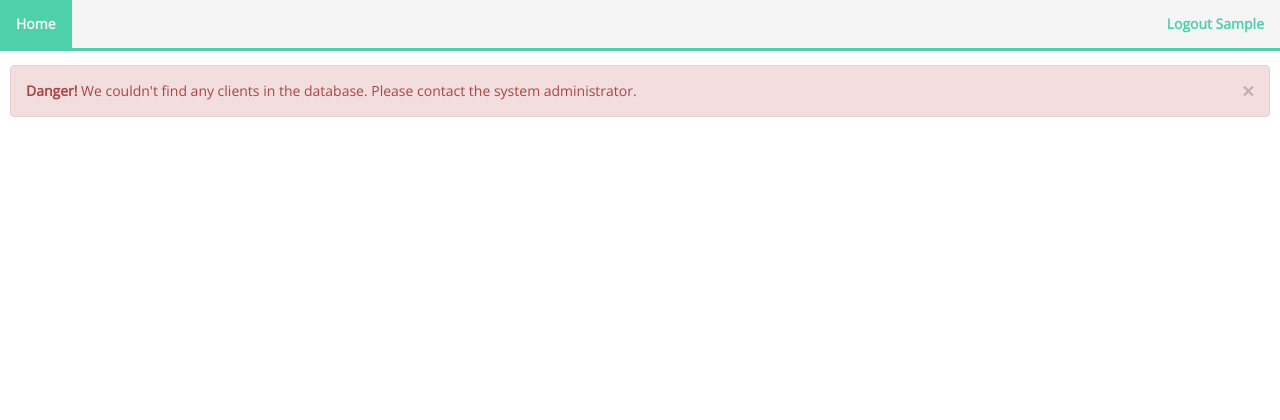
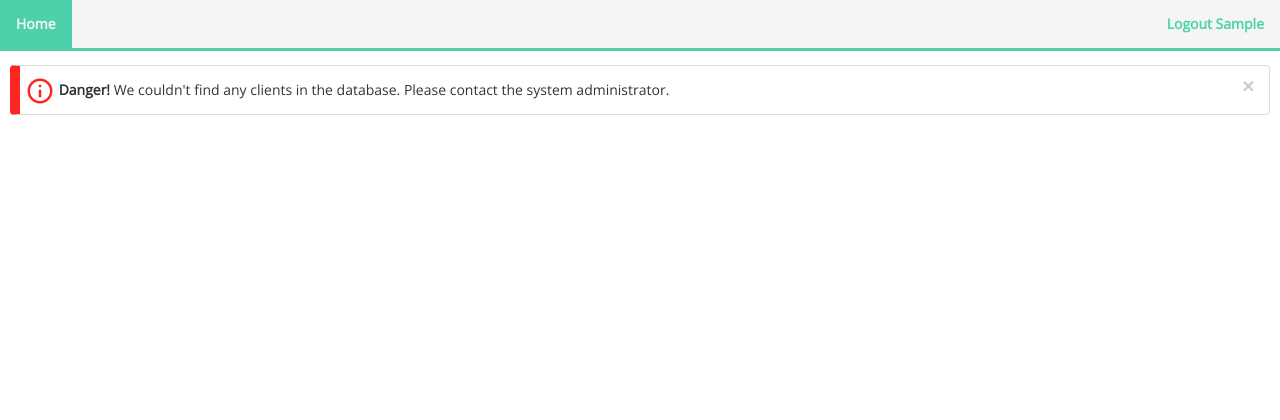
Before and after one commit to rchatrath7/raiseforms, a Django app: page /accounts/search/ in a window 1280 px wide. Shown: the top 420 px of the page. Run offline with Django 3.2, Linux system fonts and the light colour scheme; the visitor is signed in with stand-in values (Sample User, id 1); data comes from the database, SQL or seed files in the repository; some libraries are stand-ins or nearby versions.

Commit message:
Update alert styling.

```diff
--- a/forms/views.py
+++ b/forms/views.py
@@ -210,12 +210,8 @@ def nda(request, user_id):
                 )
                 nda.save()
                 client = AbstractUserModel.objects.get(id=user_id).client
-                print >> sys.stderr, client
-                print >> sys.stderr, client.nda
                 client.nda = nda
-                print >> sys.stderr, client.nda
                 client.save()
-                print >> sys.stderr, client.nda
             elif request.user.account_type == 'C':
                 # save
                 nda = NDA(
--- a/raiseforms/static/css/style.css
+++ b/raiseforms/static/css/style.css
@@ -94,12 +94,12 @@ button {
   color: #B12E55;
 }
 
-/* line 20, ../sass/style.scss */
+/* line 21, ../sass/style.scss */
 *, *::before, *::after {
   box-sizing: border-box;
 }
 
-/* line 24, ../sass/style.scss */
+/* line 25, ../sass/style.scss */
 body {
   padding-top: 65px;
   padding-bottom: 10px;
@@ -113,17 +113,17 @@ body {
   color: #333;
 }
 
-/* line 37, ../sass/style.scss */
+/* line 38, ../sass/style.scss */
 h1, h2, h3 {
   font-weight: 400;
   color: #333;
 }
 
-/* line 42, ../sass/style.scss */
+/* line 43, ../sass/style.scss */
 .login-button {
   position: relative;
 }
-/* line 45, ../sass/style.scss */
+/* line 46, ../sass/style.scss */
 .login-button .login-menu {
   position: absolute;
   display: none;
@@ -137,7 +137,7 @@ h1, h2, h3 {
   z-index: 100;
   font-size: 1rem;
 }
-/* line 58, ../sass/style.scss */
+/* line 59, ../sass/style.scss */
 .login-button .login-menu:hover::after {
   position: absolute;
   left: -50px;
@@ -147,93 +147,93 @@ h1, h2, h3 {
   content: " ";
   z-index: -100;
 }
-/* line 70, ../sass/style.scss */
+/* line 71, ../sass/style.scss */
 .login-button .error-text {
   line-height: 1.2em;
   font-size: 0.85em;
   padding: 0.75em;
 }
 
-/* line 77, ../sass/style.scss */
+/* line 78, ../sass/style.scss */
 .login-button:hover .login-menu {
   display: block;
 }
 
-/* line 81, ../sass/style.scss */
+/* line 82, ../sass/style.scss */
 table {
   border-spacing: 0;
   text-align: left;
   font-weight: 300;
 }
 
-/* line 87, ../sass/style.scss */
+/* line 88, ../sass/style.scss */
 th, td {
   padding: 10px;
   padding-left: 20px;
   padding-right: 30px;
 }
 
-/* line 93, ../sass/style.scss */
+/* line 94, ../sass/style.scss */
 th:first-child, td:first-child {
   padding-left: 10px;
 }
 
-/* line 97, ../sass/style.scss */
+/* line 98, ../sass/style.scss */
 th:last-child, td:last-child {
   padding-right: 10px;
 }
 
-/* line 101, ../sass/style.scss */
+/* line 102, ../sass/style.scss */
 th {
   font-weight: 500;
   border-bottom: 2px solid #333;
 }
 
-/* line 106, ../sass/style.scss */
+/* line 107, ../sass/style.scss */
 td {
   border-bottom: 1px solid #333;
   font-size: 0.9em;
 }
 
-/* line 111, ../sass/style.scss */
+/* line 112, ../sass/style.scss */
 a {
   color: #4ED1AA;
 }
 
-/* line 115, ../sass/style.scss */
+/* line 116, ../sass/style.scss */
 a:hover {
   color: #9fe6d1;
 }
 
-/* line 119, ../sass/style.scss */
+/* line 120, ../sass/style.scss */
 a:visited {
   color: #B12E55;
 }
 
-/* line 123, ../sass/style.scss */
+/* line 124, ../sass/style.scss */
 .two-column {
   display: table;
   width: 100%;
 }
 
-/* line 128, ../sass/style.scss */
+/* line 129, ../sass/style.scss */
 .two-column > div {
   display: table-cell;
   vertical-align: top;
   position: relative;
 }
 
-/* line 134, ../sass/style.scss */
+/* line 135, ../sass/style.scss */
 .two-column > div:first-child {
   padding-right: 20px;
 }
 
-/* line 138, ../sass/style.scss */
+/* line 139, ../sass/style.scss */
 .two-column > div:last-child {
   padding-left: 20px;
 }
 
-/* line 142, ../sass/style.scss */
+/* line 143, ../sass/style.scss */
 .error-text, .success-text {
   background-color: #ff3a3c;
   color: #fff;
@@ -258,7 +258,7 @@ a:visited {
   transition-timing-function: ease-in-out;
 }
 
-/* line 155, ../sass/style.scss */
+/* line 156, ../sass/style.scss */
 .error-text:empty, .success-text:empty {
   padding-left: 0.5em;
   margin: 0;
@@ -267,12 +267,12 @@ a:visited {
   opacity: 0;
 }
 
-/* line 163, ../sass/style.scss */
+/* line 164, ../sass/style.scss */
 .success-text {
   background-color: mediumspringgreen;
 }
 
-/* line 167, ../sass/style.scss */
+/* line 168, ../sass/style.scss */
 .loading-spinner {
   margin-left: auto;
   margin-right: auto;
@@ -286,7 +286,7 @@ a:visited {
   animation: load8 1.1s infinite linear;
 }
 
-/* line 180, ../sass/style.scss */
+/* line 181, ../sass/style.scss */
 .loading-spinner,
 .loading-spinner:after {
   border-radius: 50%;
@@ -294,7 +294,7 @@ a:visited {
   height: 10em;
 }
 
-/* line 186, ../sass/style.scss */
+/* line 187, ../sass/style.scss */
 .loading-spinner.vcenter {
   margin-left: auto;
   margin-right: auto;
@@ -370,31 +370,31 @@ a:visited {
     transform: translateY(-50%) translateZ(0) rotate(360deg);
   }
 }
-/* line 234, ../sass/style.scss */
+/* line 235, ../sass/style.scss */
 .loading-spinner.small, .loading-spinner.inline {
   margin: 8px auto;
   border-width: 0.3em;
 }
 
-/* line 238, ../sass/style.scss */
+/* line 239, ../sass/style.scss */
 .loading-spinner.small, .loading-spinner.inline,
 .loading-spinner.small:after, .loading-spinner.inline:after {
   width: 2.5em;
   height: 2.5em;
 }
 
-/* line 244, ../sass/style.scss */
+/* line 245, ../sass/style.scss */
 .loading-spinner.inline {
   margin: 0;
 }
 
-/* line 248, ../sass/style.scss */
+/* line 249, ../sass/style.scss */
 td .loading-spinner.inline {
   margin-left: auto;
   margin-right: auto;
 }
 
-/* line 253, ../sass/style.scss */
+/* line 254, ../sass/style.scss */
 .centered-container {
   top: 0;
   left: 0;
@@ -404,14 +404,14 @@ td .loading-spinner.inline {
   display: table;
 }
 
-/* line 262, ../sass/style.scss */
+/* line 263, ../sass/style.scss */
 .centered {
   display: table-cell;
   vertical-align: middle;
   text-align: center;
 }
 
-/* line 268, ../sass/style.scss */
+/* line 269, ../sass/style.scss */
 .floating-login-box {
   max-width: 600px;
   border: 3px solid #4ED1AA;
@@ -423,12 +423,12 @@ td .loading-spinner.inline {
   padding-right: 15px;
   padding-bottom: 5px;
 }
-/* line 276, ../sass/style.scss */
+/* line 277, ../sass/style.scss */
 .floating-login-box form {
   text-align: left;
 }
 
-/* line 281, ../sass/style.scss */
+/* line 282, ../sass/style.scss */
 .floating-control-panel {
   max-width: 800px;
   margin: auto;
@@ -436,23 +436,23 @@ td .loading-spinner.inline {
   padding-right: 15px;
   padding-bottom: 5px;
 }
-/* line 287, ../sass/style.scss */
+/* line 288, ../sass/style.scss */
 .floating-control-panel form {
   text-align: left;
 }
 
-/* line 292, ../sass/style.scss */
+/* line 293, ../sass/style.scss */
 .search {
   position: relative;
 }
 
-/* line 293, ../sass/style.scss */
+/* line 294, ../sass/style.scss */
 .search input[type="text"] {
   height: 50px;
   text-indent: 35px;
 }
 
-/* line 298, ../sass/style.scss */
+/* line 299, ../sass/style.scss */
 .search input[type="submit"] {
   height: 50px;
   background-color: #4ED1AA;
@@ -463,7 +463,7 @@ td .loading-spinner.inline {
   border-radius: 0;
 }
 
-/* line 308, ../sass/style.scss */
+/* line 309, ../sass/style.scss */
 .search .fa-search {
   color: whitesmoke;
   position: absolute;
@@ -472,13 +472,13 @@ td .loading-spinner.inline {
   font-size: 20px;
 }
 
-/* line 316, ../sass/style.scss */
+/* line 317, ../sass/style.scss */
 .search .fa-search:hover {
   color: #555;
   cursor: pointer;
 }
 
-/* line 321, ../sass/style.scss */
+/* line 322, ../sass/style.scss */
 .navigation-bar {
   position: fixed;
   top: 0;
@@ -488,18 +488,18 @@ td .loading-spinner.inline {
   border-bottom: 3px solid #4ED1AA;
   font-weight: bold;
 }
-/* line 330, ../sass/style.scss */
+/* line 331, ../sass/style.scss */
 .navigation-bar ul {
   list-style-type: none;
   margin: 0;
   padding: 0;
   overflow: hidden;
 }
-/* line 337, ../sass/style.scss */
+/* line 338, ../sass/style.scss */
 .navigation-bar li {
   float: left;
 }
-/* line 341, ../sass/style.scss */
+/* line 342, ../sass/style.scss */
 .navigation-bar li a {
   display: block;
   color: #4ED1AA;
@@ -507,57 +507,57 @@ td .loading-spinner.inline {
   padding: 14px 16px;
   text-decoration: none;
 }
-/* line 349, ../sass/style.scss */
+/* line 350, ../sass/style.scss */
 .navigation-bar li a:hover:not(.active) {
   background-color: #b3ebdb;
   color: white;
 }
-/* line 354, ../sass/style.scss */
+/* line 355, ../sass/style.scss */
 .navigation-bar .active {
   background-color: #4ED1AA;
   color: whitesmoke;
 }
 
-/* line 360, ../sass/style.scss */
+/* line 361, ../sass/style.scss */
 .edit-button {
   cursor: pointer;
   color: #4ED1AA;
 }
 
-/* line 365, ../sass/style.scss */
+/* line 366, ../sass/style.scss */
 .edit-button:hover {
   color: #B12E55;
 }
 
-/* line 369, ../sass/style.scss */
+/* line 370, ../sass/style.scss */
 .complete {
-  color: #04eb7b;
+  color: #44fa59;
 }
 
-/* line 373, ../sass/style.scss */
+/* line 374, ../sass/style.scss */
 .pending {
-  color: #f5f53f;
+  color: #ffc300;
 }
 
-/* line 377, ../sass/style.scss */
+/* line 378, ../sass/style.scss */
 .incomplete {
-  color: #ff3a3c;
+  color: #ff2523;
 }
 
-/* line 381, ../sass/style.scss */
+/* line 382, ../sass/style.scss */
 .client-info {
   margin-top: 20px;
   margin-left: 50px;
   margin-right: 187px;
 }
-/* line 385, ../sass/style.scss */
+/* line 386, ../sass/style.scss */
 .client-info fieldset {
   border: solid 1px #dddddd;
   padding: 1.25rem;
   margin: 1.125rem 0;
   text-align: left;
 }
-/* line 390, ../sass/style.scss */
+/* line 391, ../sass/style.scss */
 .client-info fieldset legend {
   width: inherit;
   background: white;
@@ -566,3 +566,62 @@ td .loading-spinner.inline {
   margin-left: -0.1875rem;
   border-bottom: none;
 }
+
+/* line 402, ../sass/style.scss */
+.alert-success, .alert-info, .alert-warning, .alert-danger {
+  background-color: inherit;
+  color: inherit;
+  border: solid 1px #dddddd;
+  border-left-width: 10px;
+  max-height: 50px;
+  padding-left: 5px;
+  padding-top: 10px;
+  vertical-align: middle;
+}
+
+/* line 413, ../sass/style.scss */
+.alert-success {
+  border-left-color: #44fa59;
+}
+
+/* line 417, ../sass/style.scss */
+.alert-info {
+  border-left-color: #0055FF;
+}
+
+/* line 421, ../sass/style.scss */
+.alert-warning {
+  border-left-color: #ffc300;
+}
+
+/* line 425, ../sass/style.scss */
+.alert-danger {
+  border-left-color: #ff2523;
+}
+
+/* line 429, ../sass/style.scss */
+.material-icons {
+  display: inline;
+  vertical-align: middle;
+  font-size: 30px;
+}
+
+/* line 435, ../sass/style.scss */
+.material-icons.success {
+  color: #44fa59;
+}
+
+/* line 439, ../sass/style.scss */
+.material-icons.info {
+  color: #0055FF;
+}
+
+/* line 443, ../sass/style.scss */
+.material-icons.warning {
+  color: #ffc300;
+}
+
+/* line 447, ../sass/style.scss */
+.material-icons.danger {
+  color: #ff2523;
+}
--- a/raiseforms/static/sass/style.scss
+++ b/raiseforms/static/sass/style.scss
@@ -4,9 +4,10 @@
 $green: #4ED1AA;
 $purple: #B12E55;
 $grey: #B4B4B4;
-$complete: #04eb7b;
-$pending: #f5f53f;
-$incomplete: #ff3a3c;
+$complete: #44fa59;
+$pending: #ffc300;;
+$incomplete: #ff2523;
+$info: #0055FF;
 
 $navbar-height: 65px;
 $navbar-padding: 15px;
@@ -397,3 +398,52 @@ td .loading-spinner.inline {
     }
   }
 }
+
+.alert-success, .alert-info, .alert-warning, .alert-danger {
+  background-color: inherit;
+  color: inherit;
+  border: solid 1px #dddddd;
+  border-left-width: 10px;
+  max-height: 50px;
+  padding-left: 5px;
+  padding-top: 10px;
+  vertical-align: middle;
+}
+
+.alert-success {
+  border-left-color: $complete;
+}
+
+.alert-info {
+  border-left-color: $info;
+}
+
+.alert-warning {
+  border-left-color: $pending;
+}
+
+.alert-danger {
+  border-left-color: $incomplete;
+}
+
+.material-icons {
+  display: inline;
+  vertical-align: middle;
+  font-size: 30px;
+}
+
+.material-icons.success {
+  color: $complete;
+}
+
+.material-icons.info {
+  color: $info;
+}
+
+.material-icons.warning {
+  color: $pending;
+}
+
+.material-icons.danger {
+  color: $incomplete;
+}
--- a/templates/partials/index.html
+++ b/templates/partials/index.html
@@ -2,6 +2,7 @@
 <html lang="en">
     <head>
             <link href='//fonts.googleapis.com/css?family=Open+Sans:400,300' rel='stylesheet' type="text/css"/>
+            <link href="https://fonts.googleapis.com/icon?family=Material+Icons" rel="stylesheet">
             <link href="//maxcdn.bootstrapcdn.com/font-awesome/4.3.0/css/font-awesome.min.css" rel="stylesheet" type="text/css"/>
             <link href="http://maxcdn.bootstrapcdn.com/bootstrap/3.3.7/css/bootstrap.min.css" rel="stylesheet" type="text/css">
             <link href="{% static 'bower_components/pure/pure-min.css' %}" rel="stylesheet" type="text/css"/>
@@ -61,6 +62,7 @@
                     {% for message in messages %}
                         <div{% if message.tags %} class="alert alert-{{ message.tags }} data-dismissable fade in" id="alert"{% endif %}>
                           <a class="close" data-dismiss="alert" aria-label="close" onclick="closeAlert()">&times;</a>
+                            <i class="material-icons {{ message.tags }}">info_outline</i>
                           <strong>{{ message.tags|capfirst }}!</strong> {{ message|safe }}
                         </div>
                     {% endfor %}
--- a/templates/partials/search-results.html
+++ b/templates/partials/search-results.html
@@ -1,15 +1,18 @@
 {% extends 'partials/index.html' %}
 {% block content %}
     <script type="text/javascript">
-        function redirectToPlayer(id){
-            window.location.href = "/clients/" + id + "/contact/"
+        function redirect(url){
+            window.location.href = url;
         }
     </script>
     {% if not messages %}
-        <div class="alert" style="border:solid 1px #dddddd">
+        <div class="alert alert-info">
             <div class="pure-g">
                 <div class="pure-u-7-8">
-                     Showing results for <strong style="color:#4ED1AA">{% if query != 'browse' and query != ''%} "{{ query }}" {% else %} "all" {% endif %}</strong>
+                    <p>
+                        <i class="material-icons info">info_outline</i>
+                         Search results for <strong style="color:#4ED1AA">{% if query != 'browse' and query != ''%} "{{ query }}" {% else %} "all" {% endif %}</strong>
+                    </p>
                 </div>
 {#                <div class="pure-u-1-8">#}
 {#                    <strong>Sort By:</strong>#}
@@ -30,17 +33,17 @@
                         <div class="pure-u-1">
                             <p>{{ client.email }}{% if client.client.address %} | {{ client.client.address }}{% endif %}
                                 | {% if client.is_active %}Active {% else %}Inactive {% endif %} |
-                                <span class="fa fa-envelope-o edit-button" onclick="redirectToPlayer({{ client.id }})"></span> <a href="/clients/{{ client.id }}/contact" style="color:inherit">Email</a>
+                                <span class="fa fa-envelope-o edit-button" onclick="redirect('/clients/{{ client.id }}/contact')"></span> <a href="/clients/{{ client.id }}/contact" style="color:inherit">Email</a>
                             </p>
                         </div>
                         <div class="pure-u-1">
-                            <span class="fa fa-file-pdf-o {{ client.client.nda_status }}"></span> NDA status: <strong class="{{ client.client.nda_status }}">{{ client.client.nda_status|capfirst }}</strong>
+                            <span class="fa fa-file-pdf-o {{ client.client.nda_status }} edit-button" onclick="redirect('/clients/{{ client.id }}/forms/nda')"></span> NDA status: <strong class="{{ client.client.nda_status }}">{{ client.client.nda_status|capfirst }}</strong>
                         </div>
                         <div class="pure-u-1">
-                            <span class="fa fa-file-pdf-o {{ client.client.statement_of_work_status }}"></span> Statement Of Work Status: <strong class="{{ client.client.statement_of_work_status }}">{{ client.client.statement_of_work_status|capfirst }}</strong>
+                            <span class="fa fa-file-pdf-o {{ client.client.statement_of_work_status }} edit-button" onclick="redirect('/clients/{{ client.id }}/forms/statement_of_work')"></span> Statement Of Work Status: <strong class="{{ client.client.statement_of_work_status }}">{{ client.client.statement_of_work_status|capfirst }}</strong>
                         </div>
                         <div class="pure-u-1">
-                            <span class="fa fa-file-pdf-o {{ client.client.consulting_agreement_status }}"></span> Consulting Agreement Status: <strong class="{{ client.client.consulting_agreement_status }}">{{ client.client.consulting_agreement_status|capfirst }}</strong>
+                            <span class="fa fa-file-pdf-o {{ client.client.consulting_agreement_status }} edit-button" onclick="redirect('/clients/{{ client.id }}/forms/consulting_agreement')"></span> Consulting Agreement Status: <strong class="{{ client.client.consulting_agreement_status }}">{{ client.client.consulting_agreement_status|capfirst }}</strong>
                         </div>
                     </fieldset>
                 </form>
```
